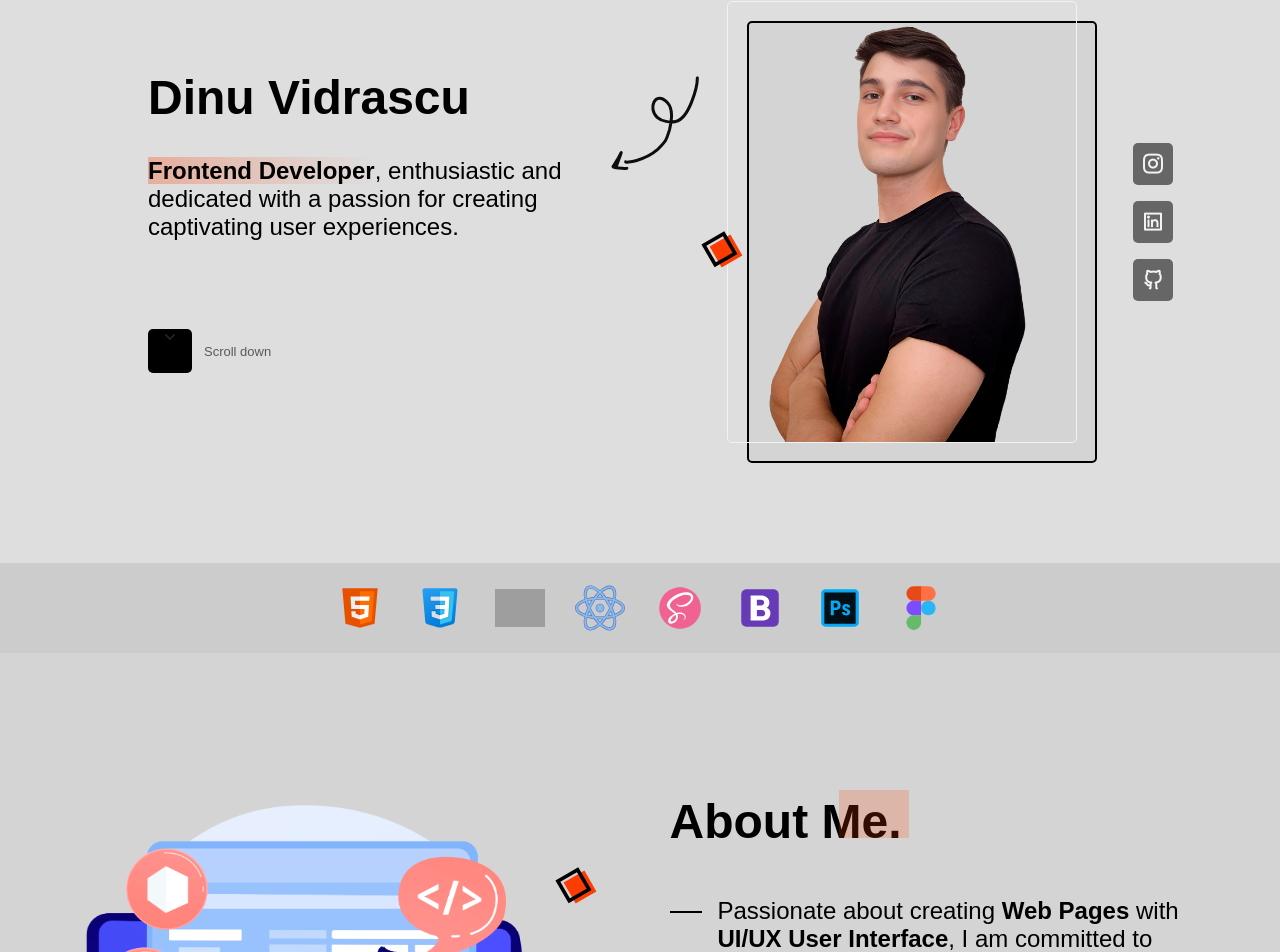
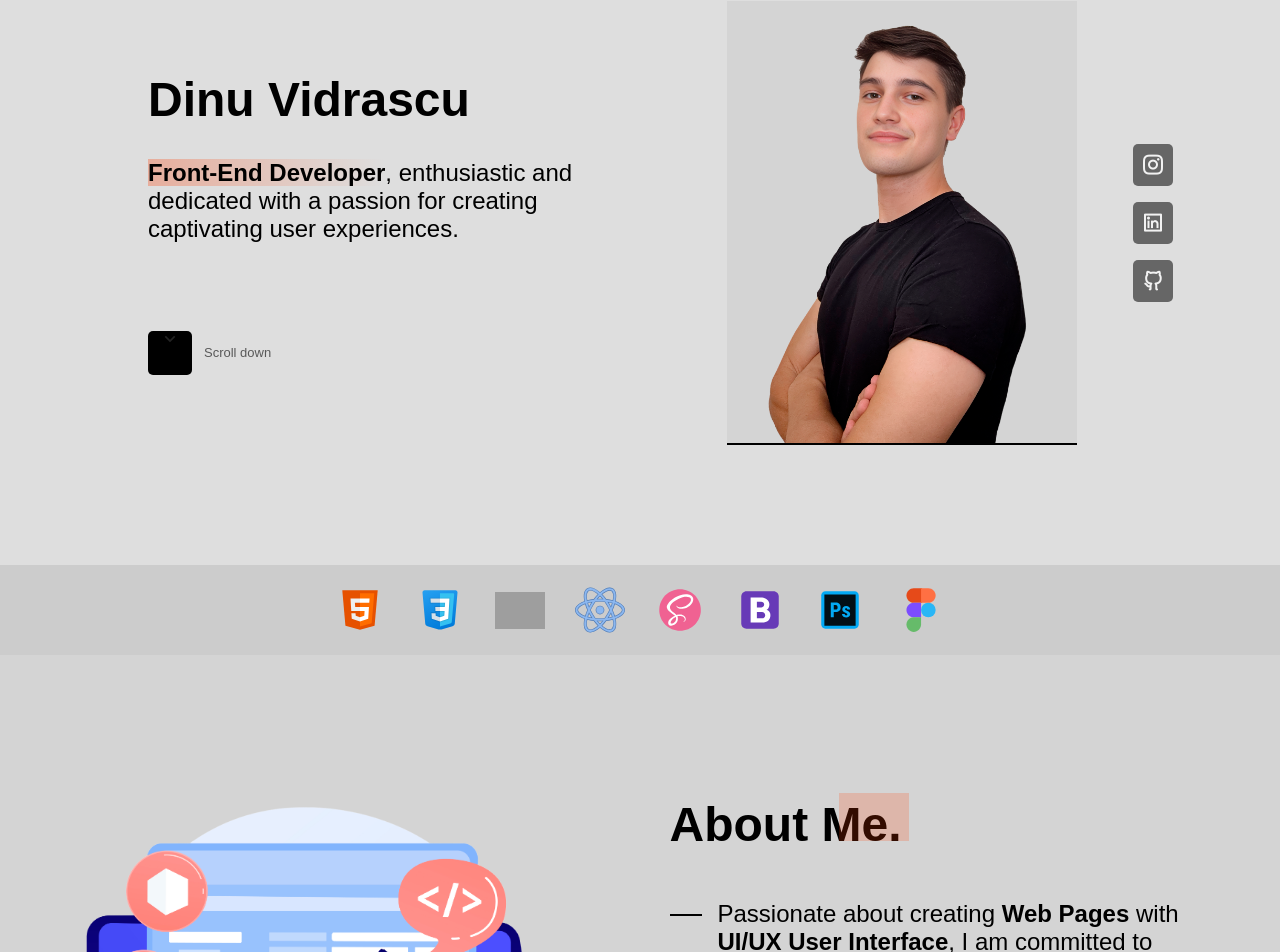
Before and after one commit to DinuVidrascu/concept, a React (Create React App) app: page / in a window 1280 px wide. Shown: the part 183-1135 px from the top of the page. Built offline with nearby package versions, Linux system fonts and the light colour scheme; grey boxes are pictures that could not be loaded; a web font is replaced by a local one.

Commit message:
mini fix

```diff
--- a/src/components/About/About.jsx
+++ b/src/components/About/About.jsx
@@ -16,10 +16,6 @@ function About() {
             <div className="about__perfil">
                <div className="about__image">
                   <img src={imgAbout} alt="image" className="about__img" />
-
-                  {/* <div className="about__shadow"></div> */}
-                  <div className="geometric-box"></div>
-                  {/* <div className="about__box"></div> */}
                </div>
             </div>
             <div className="about__info">
--- a/src/components/About/about.css
+++ b/src/components/About/about.css
@@ -25,36 +25,6 @@
    position: relative;
    /* border: 4px solid var(--white-color); */
    z-index: 1;
- }
-
- .about__shadow,
- .about__box {
-   position: absolute;
- }
-
- .about__shadow {
-   width: 150px;
-   height: 385px;
-   background-color: var(--body-color);
-   top: -2.5rem;
-   right: -3.5rem;
-   border-bottom: 4;
-   border-bottom: 4px solid var(--first-color);
-   transition: background-color .4s;
- }
-
- .about__perfil .geometric-box {
-   top: 1.5rem;
-   right: -2.8rem;
- }
-
-
- .about__box {
-   width: 40px;
-   height: 40px;
-   background-color: var(--first-color);
-   right: -.5rem;
-   bottom: 1.5rem;
  }
 
  .about__info {
--- a/src/components/Header/header.css
+++ b/src/components/Header/header.css
@@ -111,7 +111,6 @@
    font-size: var(--h3-font-size);
    font-weight: var(--font-semi-bold);
    transition: color .3s;
-   text-transform: uppercase;
 }
 
 .nav__link::after {
@@ -126,7 +125,7 @@
 }
 
 .nav__link:hover {
-   color: var(--white-color);
+   color: var(---color);
 }
 
 .nav__link:hover::after {
--- a/src/components/Home/Home.jsx
+++ b/src/components/Home/Home.jsx
@@ -1,6 +1,5 @@
 import React from 'react'
 import imgHero from '../../img/555.png';
-import imgArrow from '../../img/curved-arrow.svg';
 
 
 import './home.css'
@@ -16,8 +15,6 @@ function Home() {
                <div className="home__image">
                   <img src={imgHero} alt="image" className="home__img" />
                   <div className="home__shadow"></div>
-                  <img src={imgArrow} alt="" className="home__arrow" />
-                  <div className="geometric-box"></div>
                </div>
 
                <div className="home__social">
@@ -36,7 +33,7 @@ function Home() {
             </div>
             <div className="home__info">
                <p className="home__description">
-                  <b>Frontend Developer</b>,
+                  <b>Front-End Developer</b>,
                   enthusiastic and dedicated  with a passion for creating captivating user experiences.
                </p>
                <a href="#about" className="home__scroll">
--- a/src/components/Home/home.css
+++ b/src/components/Home/home.css
@@ -19,10 +19,9 @@
 }
 
 .home__img {
-  border: 1.5px solid var(--white-color);
+  border-bottom: 2px solid var(--title-color);
   position: relative;
   z-index: 10;
-  border-radius: 5px;
 }
 
 .home__shadow {
@@ -30,30 +29,10 @@
   height: 100%;
   background-color: var(--container-color);
   position: absolute;
-  bottom: -.65rem;
-  right: -.65rem;
-  border: 2px solid var(--black-color);
+  bottom: 0;
+  right: 0;
   z-index: 5;
-  border-radius: 5px;
   transition: background-color .4s;
-}
-
-.home__arrow {
-  position: absolute;
-  filter: invert(1);
-  width: 50px;
-  transition: filter .4s;
-}
-
-.home__arrow {
-  left: 40%;
-  bottom: -4rem;
-}
-
-.home__perfil .geometric-box {
-  top: 2.5rem;
-  left: -.7rem;
-  z-index: 10;
 }
 
 .home__social {
--- a/src/helpers/projectsList.js
+++ b/src/helpers/projectsList.js
@@ -17,7 +17,7 @@ const projectsList = [
    {
       id: 2,
       title: 'Food service',
-      skills: 'JavaScript - Css - webpack',
+      skills: 'JavaScript - Css',
       img: project02,
       description: 'This web app helps you find and order food that fits your specific diet. Users can calculate the required calories with a calorie calculator.',
       gitHubLink:'https://github.com/DinuVidrascu/Food',
--- a/src/styles/button.css
+++ b/src/styles/button.css
@@ -14,6 +14,17 @@
   color: var(--white-color);
   font-weight: var(--font-medium);
   transition: background-color .4s;
+}
+
+.contact__button {
+   background-color: var(--white-color);
+   color: var(--black-color);
+   cursor: pointer;
+   transition: all .4s
+}
+
+.contact__button:hover {
+  color: var(--white-color);
 }
 
 .button i {
--- a/src/styles/main.css
+++ b/src/styles/main.css
@@ -1,4 +1,5 @@
 @import './reset.css';
+@import './button.css';
 @import url("https://fonts.googleapis.com/css2?family=Bai+Jamjuree:wght@400;500;600;700&display=swap");
 
 
@@ -16,9 +17,6 @@
   --text-color-light: hsl(0, 0%, 64%);
   --body-color: hsl(0, 0%, 87%);
   --container-color: hsl(0, 0%, 83%);
-  --accent: linear-gradient(90deg,
-      hsla(14, 80%, 50%, .3),
-      hsla(14, 80%, 50%, 0));
   --banner: hsl(0, 0%, 80%);
   ;
 
@@ -80,6 +78,7 @@ body.dark-theme {
   --title-color: hsl(0, 0%, 95%);
   --text-color: hsl(0, 0%, 70%);
   --body-color: hsl(0, 0%, 8%);
+  --project-card: hsl(0, 0%, 12%);
   --container-color: hsl(0, 0%, 12%);
   --banner: hsl(0, 0%, 25%);
 }
@@ -97,20 +96,8 @@ body.dark-theme {
   background-color: hsla(14, 70%, 50%, .2);
 }
 
-.dark-theme :is(.home__arrow, .home__line, .about__line) {
-  filter: none;
-}
-
-.dark-theme .home__description b {
-  background: var(--accent);
-}
-
-/* .dark-theme :is(.button__ghost, .services__icon i){
-   color: var(--white-color);
- } */
-
 .dark-theme .projects__card:hover {
-  background-color: var(--black-color);
+  background-color: var(--project-card);
 }
 
 .dark-theme :is(.contact__mail, .contact__input, .contact__label) {
@@ -178,24 +165,6 @@ body.dark-theme {
   bottom: -4px;
 }
 
-.geometric-box {
-  position: absolute;
-  width: 20px;
-  height: 20px;
-  background-color: var(--first-color);
-  rotate: -30deg;
-}
-
-.geometric-box::after {
-  content: "";
-  position: absolute;
-  width: 16px;
-  height: 16px;
-  border: 3px solid var(--black-color);
-  left: -5px;
-  top: -5px;
-}
-
 .main {
   overflow: hidden;
   /* For animation ScrollReveal */
@@ -236,11 +205,6 @@ body.dark-theme {
     width: 180px;
   }
 
-  .about__shadow {
-    height: 330px;
-    right: -2.5rem;
-  }
-
   .contact__data {
     width: 100%;
   }
@@ -248,8 +212,6 @@ body.dark-theme {
   .contact__data .section__title-2 {
     transform: translateX(0);
   }
-
-
 }
 
 /* For medium devices */
@@ -307,8 +269,6 @@ body.dark-theme {
   .projects__container {
     grid-template-columns: repeat(2, 350px);
   }
-
-
 }
 
 /* For large devices */
@@ -362,7 +322,7 @@ body.dark-theme {
   }
 
   .nav__link::after {
-    background-color: var(--title-color);
+    background-color: var(--first-color);
   }
 
   .active-link {
@@ -391,12 +351,6 @@ body.dark-theme {
 
   .home__image {
     width: 350px;
-  }
-
-  .home__shadow {
-    right: -1.25rem;
-    bottom: -1.25rem;
-    border: 2px solid var(--black-color);
   }
 
   .home__name,
@@ -443,17 +397,6 @@ body.dark-theme {
     font-size: 1.25rem;
   }
 
-  .home__perfil .geometric-box {
-    top: 15rem;
-  }
-
-  .home__arrow {
-    top: 4.5rem;
-    left: -7rem;
-    rotate: 80deg;
-    width: 80px;
-  }
-
   .home__social {
     left: initial;
     right: -6rem;
@@ -478,25 +421,6 @@ body.dark-theme {
 
   .about__image {
     width: 100%;
-  }
-
-  .about__shadow {
-    width: 240px;
-    height: 615px;
-    top: -4rem;
-    right: -5.5rem;
-    border-bottom: 6px solid var(--first-color);
-  }
-
-  .about__perfil .geometric-box {
-    right: -4rem;
-    top: 4.5rem;
-  }
-
-  .about__box {
-    width: 64px;
-    height: 64px;
-    right: -.75rem;
   }
 
   .about__container .section__title-1 {
```
